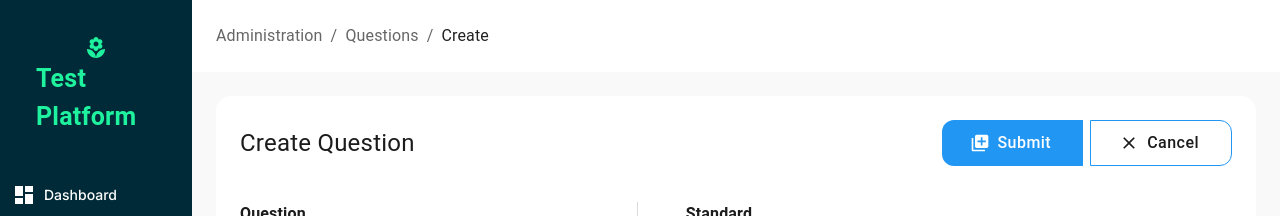
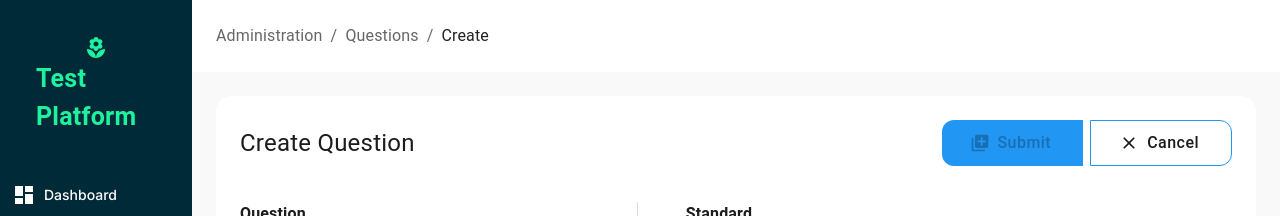
Before and after one commit to saigontechnology/test-platform, a Next.js app in the folder test-platform-ui/: page /administration/questions/create in a window 1280 px wide. Shown: the top 216 px of the page. Built offline with nearby package versions, Linux system fonts and the light colour scheme; a web font is replaced by a local one.

Commit message:
Test Platform - UI: Handle verifier select answer(s) is not default correct answer(s)

```diff
--- a/test-platform-ui/src/app/administration/questions/(components)/(question-form)/answers.tsx
+++ b/test-platform-ui/src/app/administration/questions/(components)/(question-form)/answers.tsx
@@ -19,20 +19,17 @@ interface IQuestionAnswers {
   questionType: string | undefined;
   renderAnswers: IAnswer[];
   handleAnswers: (answers: IAnswer[]) => void;
-  isModified: boolean;
+  error?:
+    | {
+        type: string;
+        message: string;
+      }
+    | any;
 }
-
-// const manualErrors = [
-//   {
-//     type: 'manual',
-//     name: 'root',
-//     message: 'Selected answer(s) is not correct',
-//   },
-// ];
 
 const initialAnswer = { id: '', answer: '', isCorrect: false };
 const RenderQuestionAnswers = (props: IQuestionAnswers): ReactElement => {
-  const { questionType, renderAnswers, handleAnswers } = props;
+  const { questionType, renderAnswers, handleAnswers, error } = props;
 
   const [answers, setAnswers] = useState<IAnswer[]>(
     renderAnswers.length ? renderAnswers : [initialAnswer],
@@ -41,8 +38,6 @@ const RenderQuestionAnswers = (props: IQuestionAnswers): ReactElement => {
   const firstTimeRender = useRef<boolean>(true);
 
   const {
-    // clearErrors,
-    // setError,
     formState: { errors },
   } = useFormContext();
 
@@ -90,7 +85,7 @@ const RenderQuestionAnswers = (props: IQuestionAnswers): ReactElement => {
       }
       HandleInteractions.updateStateAnswers(modifiedAnswers);
     },
-    handleSelectCorrect: async (target: IAnswer) => {
+    handleSelectCorrect: (target: IAnswer) => {
       const updatedAnswers = answers.map((answ: IAnswer) => {
         if (answ.id === target.id) {
           return {
@@ -123,7 +118,7 @@ const RenderQuestionAnswers = (props: IQuestionAnswers): ReactElement => {
         className="-ml-3 inline-flex w-full !flex-row items-center"
       >
         <Checkbox
-          checked={answ.isCorrect} // Handle question edit on the first time.
+          checked={answ.isCorrect}
           disabled={!answ.id}
           onClick={() => HandleInteractions.handleSelectCorrect(answ)}
         />
@@ -165,8 +160,10 @@ const RenderQuestionAnswers = (props: IQuestionAnswers): ReactElement => {
     <FormGroup className="gap-4">
       <Typography className="font-semibold">Options</Typography>
       {answers.map(renderAnswer)}
-      {errors.root ? (
-        <FormHelperText error>{errors.root.message}</FormHelperText>
+      {errors.root || error ? (
+        <FormHelperText error>
+          {errors?.root?.message || error?.message}
+        </FormHelperText>
       ) : null}
     </FormGroup>
   );
--- a/test-platform-ui/src/app/administration/questions/(components)/modifyQuestion.tsx
+++ b/test-platform-ui/src/app/administration/questions/(components)/modifyQuestion.tsx
@@ -8,15 +8,14 @@ import CustomTextField from '@/components/atoms/CustomModules/CustomTextField';
 import RichTextArea from '@/components/atoms/Editor/richtext';
 import { IAddQuestion } from '@/constants/questions';
 import { ROUTE_KEY } from '@/constants/routePaths';
-import ApiHook, { Methods } from '@/libs/apis/ApiHook';
 import { QuestionType } from '@/libs/definitions';
-import { showNotification } from '@/libs/toast';
 import { decodeHtml, isStringHTML } from '@/libs/utils';
 import { createQuestionSchema } from '@/validations/questions';
 import { yupResolver } from '@hookform/resolvers/yup';
 import ClearIcon from '@mui/icons-material/Clear';
 import LibraryAddIcon from '@mui/icons-material/LibraryAdd';
 import {
+  Alert,
   Box,
   Button,
   ButtonGroup,
@@ -55,20 +54,31 @@ export interface IAnswer {
   isCorrect: boolean;
 }
 
-const ModifyQuestion = (props: ICreateQuestion) => {
+const manualErrors = [
+  {
+    type: 'manual',
+    name: 'answers',
+    message:
+      'Selected answer(s) is not default correct answer(s). Please add explanation incase you ensure selected is correct answer(s) !',
+  },
+];
+
+export default function ModifyQuestion(props: ICreateQuestion) {
   const { questionData } = props;
   const router = useRouter();
   const [isSubmitLoading, setIsSubmitLoading] = useState<boolean>(false);
   const [isExistHTMLAns, setIsExistHTMLAns] = useState<boolean>(false);
+  const [isValidAnswer, setIsValidAnswer] = useState<boolean>(false);
 
   const mapEditAnswer = () => {
     const { options, answers } = questionData;
-
-    return options.map((option: string, index: number) => ({
+    const mappedOpts = options.map((option: string, index: number) => ({
       id: uuidv4(),
       answer: option,
       isCorrect: answers.includes(index),
     }));
+
+    return mappedOpts;
   };
 
   const [answerArray, setAnswerArray] = useState<IAnswer[]>(mapEditAnswer());
@@ -86,8 +96,15 @@ const ModifyQuestion = (props: ICreateQuestion) => {
     },
     resolver: yupResolver(createQuestionSchema),
   });
-  const { setError, watch, getValues } = form;
+  const {
+    clearErrors,
+    setError,
+    watch,
+    getValues,
+    formState: { isValid, errors },
+  } = form;
   const questionType = watch('type');
+  const notes = watch('notes');
 
   const previewHTMLAnswer = useMemo(() => {
     const _answer = answerArray.find((ans) => ans.isCorrect)?.answer || '';
@@ -111,18 +128,36 @@ const ModifyQuestion = (props: ICreateQuestion) => {
     );
   }, [answerArray]);
 
-  useEffect(() => {}, []);
+  useEffect(() => {
+    console.log('isValid: ', isValid, getValues(), errors);
+  });
 
   useEffect(() => {
     const isExistHTMLAnswer = answerArray.find((ans) =>
       isStringHTML(ans.answer),
     );
     setIsExistHTMLAns(isExistHTMLAnswer ? true : false);
+
+    // Validate selected answer(s):
+    const originalAnswers = questionData.answers.sort().join(',');
+
+    const selectedAnswers = answerArray
+      .map((a, i) => (a.isCorrect ? i : null))
+      .filter((a) => typeof a === 'number')
+      .sort()
+      .join(',');
+
+    console.log('answer change', originalAnswers, selectedAnswers);
+
+    setIsValidAnswer(originalAnswers === selectedAnswers);
   }, [answerArray]);
 
   //#region : Handle interactive functions
   const HandleInteractions = {
-    handleQuestionContentChange: () => {},
+    handleAnswerChange: (answers: IAnswer[]) => {
+      setAnswerArray(answers);
+    },
+    // handleQuestionContentChange: () => {},
     handleRedirect: (route: string) => {
       router.push(route);
     },
@@ -146,27 +181,29 @@ const ModifyQuestion = (props: ICreateQuestion) => {
         isModified: true,
       };
 
+      console.log('formData: ', formData);
+
       // Executive handler data modified:
-      if (formData.answer.length) {
-        setIsSubmitLoading(true);
-        const { error } = await (questionData.id
-          ? ApiHook(Methods.PUT, `/questions/${questionData.id}`, {
-              data: formData,
-            })
-          : ApiHook(Methods.POST, '/questions', {
-              data: formData,
-            }));
-        setIsSubmitLoading(false);
-        if (!error) {
-          showNotification('Upsert question successfully', 'success');
-          HandleInteractions.handleRedirect(ROUTE_KEY.ADMINISTRATION_QUESTIONS);
-        }
-      } else {
-        setError('root', {
-          type: 'minLength',
-          message: 'At least one checkbox has been checked',
-        });
-      }
+      // if (formData.answer.length) {
+      //   setIsSubmitLoading(true);
+      //   const { error } = await (questionData.id
+      //     ? ApiHook(Methods.PUT, `/questions/${questionData.id}`, {
+      //         data: formData,
+      //       })
+      //     : ApiHook(Methods.POST, '/questions', {
+      //         data: formData,
+      //       }));
+      //   setIsSubmitLoading(false);
+      //   if (!error) {
+      //     showNotification('Upsert question successfully', 'success');
+      //     HandleInteractions.handleRedirect(ROUTE_KEY.ADMINISTRATION_QUESTIONS);
+      //   }
+      // } else {
+      //   setError('root', {
+      //     type: 'minLength',
+      //     message: 'At least one checkbox has been checked',
+      //   });
+      // }
     },
     handleRenderCoding: (): JSX.Element => {
       if (questionType === QuestionType.CODING) {
@@ -179,6 +216,20 @@ const ModifyQuestion = (props: ICreateQuestion) => {
     },
   };
   //#endregion
+
+  const isDisabledSubmit = (): boolean => {
+    const d = document.createElement('div');
+    d.innerHTML = notes;
+    const textContent = d.textContent || d.innerText;
+
+    console.log('isDisabledSubmit: ', textContent, textContent.length);
+    return (
+      !isValid ||
+      (!isValidAnswer && !textContent?.length) ||
+      isSubmitLoading ||
+      questionType == QuestionType.CODING
+    );
+  };
 
   //#region : Create question form
   return (
@@ -195,7 +246,7 @@ const ModifyQuestion = (props: ICreateQuestion) => {
             onClick={form.handleSubmit(
               HandleInteractions.handleModifiedQuestion,
             )}
-            disabled={isSubmitLoading || questionType == QuestionType.CODING}
+            disabled={isDisabledSubmit()}
           >
             Submit
           </Button>
@@ -270,12 +321,13 @@ const ModifyQuestion = (props: ICreateQuestion) => {
             questionType === QuestionType.LOGIC ? (
               HandleInteractions.handleRenderCoding()
             ) : (
+              <>
                 <Stack className="mx-2 my-2 gap-12" direction="row" spacing={2}>
                   <RenderQuestionAnswers
                     questionType={questionType}
                     renderAnswers={answerArray}
-                  handleAnswers={setAnswerArray}
-                  isModified={questionData.isModified || false}
+                    handleAnswers={HandleInteractions.handleAnswerChange}
+                    error={errors['answers'] as any}
                   />
                   {isExistHTMLAns ? (
                     <Box className="w-[inherit] overflow-hidden text-ellipsis whitespace-normal">
@@ -286,6 +338,10 @@ const ModifyQuestion = (props: ICreateQuestion) => {
                     </Box>
                   ) : null}
                 </Stack>
+                {!isValidAnswer ? (
+                  <Alert severity="error">{manualErrors[0]?.message}</Alert>
+                ) : null}
+              </>
             )}
           </Stack>
         </Box>
@@ -293,6 +349,4 @@ const ModifyQuestion = (props: ICreateQuestion) => {
     </Box>
   );
   //#endregion
-};
-
-export default ModifyQuestion;
+}
--- a/test-platform-ui/src/validations/questions.ts
+++ b/test-platform-ui/src/validations/questions.ts
@@ -3,11 +3,6 @@ import * as Yup from 'yup';
 
 export const createQuestionSchema = Yup.object({
   description: Yup.string().required(VALIDATE_MESSAGE.REQUIRE_MESSAGE),
-  // .test(
-  //   'len',
-  //   'Question content must be less than 100 characters',
-  //   (val) => val.length > 100,
-  // ),
   categories: Yup.array()
     .of(Yup.string())
     .required(VALIDATE_MESSAGE.REQUIRE_MESSAGE)
```
Lines whose indentation alone changed are shown as unchanged.
